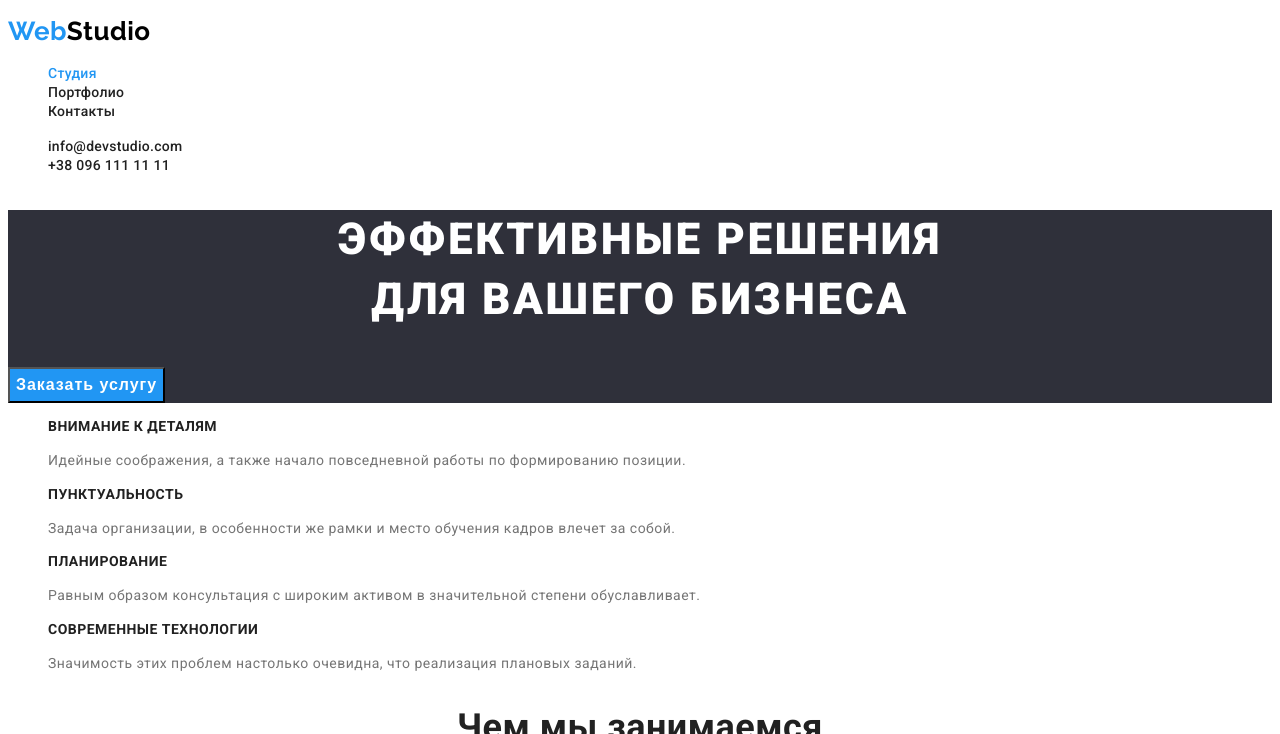
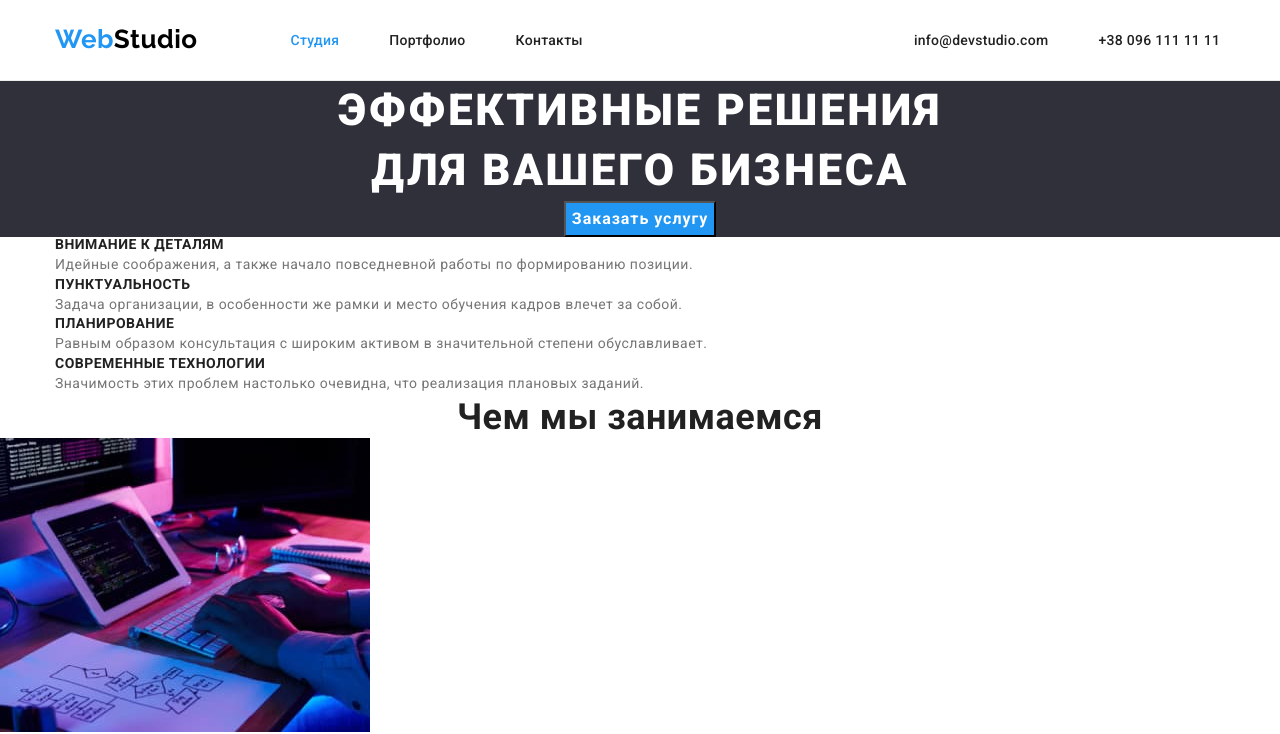
Before and after one commit to MrQuinlan/goit-markup-hw-03, a plain HTML site: page index.html in a window 1280 px wide. Shown: the top 734 px of the page. Drawn offline with nearby package versions, Linux system fonts and the light colour scheme.

Commit message:
header + footer css

```diff
--- a/css/styles.css
+++ b/css/styles.css
@@ -14,9 +14,42 @@ body {
     color: var(--primary-text-color);
 }
 
+.title,
+.list,
+.description {
+    padding: 0;
+    margin: 0;
+}
+
+.container {
+    width: 1200px;
+    padding: 0 15px;
+    margin-left: auto;
+    margin-right: auto;
+
+    /* outline: 2px solid red; */
+}
+
+.centered-items {
+    align-items: center;
+}
+
 /* ========= Шапка ==================================== */
 
+.header {
+    background-color: #FFFFFF;
+    border-bottom: 1px solid #ECECEC;
+}
+
+.header-flex {
+    display: flex;
+    padding: 24px 0;
+    margin: 0;
+}
+
 .logo {
+    min-height: 80px;
+
     text-decoration: none;
     font-family: 'Raleway', sans-serif;
     font-weight: 700;
@@ -25,14 +58,38 @@ body {
 
     color: var(--accent-color);
 }
-/* .logo  */
+
+/* -----logo-----  */
+
 .studio-header {
     color: #000000;
 }
 
-/* Навигация */
-.header {
-    background-color: #FFFFFF;
+/* -----Навигация----- */
+
+.header-nav {
+    display: flex;
+    margin: 0;
+}
+
+.nav-list {
+    display: flex;
+    margin-left: 93px;
+}
+
+.nav-item:not(:first-child) {
+    margin-left: 50px;
+}
+
+/* -----Контактьі----- */
+
+.contacts-list {
+    display: flex;
+    margin-left: 331px;
+}
+
+.contacts-item:not(:first-child) {
+    margin-left: 50px;
 }
 
 .header .link {
@@ -58,6 +115,7 @@ body {
 /* ========= Герой ==================================== */
 
 .hero {
+    text-align: center;
     background-color: #2F303A;
 }
 .hero-title {
@@ -91,10 +149,6 @@ body {
 
 /* ========= Особенности ============================== */
 
-.features .title {
-    display: none;
-}
-
 .list-title {
     font-size: 14px;
     font-weight: 700;
@@ -112,7 +166,7 @@ body {
 
 /* ========= Чем мы занимаемся ======================== */
 
-.title {
+.occupations > .title {
     font-weight: 700;
     font-size: 36px;
     line-height: 1.17;
@@ -141,6 +195,7 @@ body {
 /* ========= Подвал =================================== */
 
 .footer {
+    padding: 60px 0;
     background-color: #2F303A;
 }
 
--- a/index.html
+++ b/index.html
@@ -8,6 +8,7 @@
         <link rel="preconnect" href="https://fonts.googleapis.com">
         <link rel="preconnect" href="https://fonts.gstatic.com" crossorigin>
         <link href="https://fonts.googleapis.com/css2?family=Raleway:wght@700&family=Roboto:wght@400;500;700;900&display=swap" rel="stylesheet">
+        <link rel="stylesheet" href="https://cdnjs.cloudflare.com/ajax/libs/modern-normalize/1.1.0/modern-normalize.min.css">
         <link rel="stylesheet" href="./css/styles.css">
     </head>
 
@@ -17,22 +18,26 @@
         <header class="header">
 
             <!-- Навигация -->
-            <nav>
-                <p>
-                    <a href="./index.html" class="logo">Web<span class="studio-header">Studio</span></a>
+            <div class="container">
+                <div class="header-flex">
+                    <nav class="header-nav">
+                        <p class="description centered-items">
+                            <a href="./index.html" class="logo ">Web<span class="studio-header">Studio</span></a>
                         </p>
-                <ul>
-                    <li><a href="./index.html" class="link current-page">Студия</a></li>
-                    <li><a href="./portfolio.html" class="link">Портфолио</a></li>
-                    <li><a href="#" class="link">Контакты</a></li>
+                        <ul class="list nav-list centered-items">
+                            <li class="nav-item"><a href="./index.html" class="link current-page">Студия</a></li>
+                            <li class="nav-item"><a href="./portfolio.html" class="link">Портфолио</a></li>
+                            <li class="nav-item"><a href="#" class="link">Контакты</a></li>
                         </ul>
                     </nav>
 
                     <!-- Контактьі -->
-            <ul>
-                <li><a href="mailto:info@devstudio.com" class="link">info@devstudio.com</a></li>
-                <li><a href="tel:+380961111111" class="link">+38 096 111 11 11</a></li>
+                    <ul class="list contacts-list centered-items">
+                        <li class="item contacts-item"><a href="mailto:info@devstudio.com" class="link">info@devstudio.com</a></li>
+                        <li class="item contacts-item"><a href="tel:+380961111111" class="link">+38 096 111 11 11</a></li>
                     </ul>
+                </div>
+            </div>
         </header>
 
         <!-- Main -->
@@ -40,86 +45,85 @@
 
             <!-- Герой -->
             <section class="hero">
-                <h1 class="hero-title">Эффективные решения <br /> для вашего бизнеса</h1>
+                <h1 class="title hero-title">Эффективные решения <br /> для вашего бизнеса</h1>
                 <button type="button" class="main-btn">Заказать услугу</button>
             </section>
 
             <!-- Особенности -->
             <section class="features">
-                <h2 class="title">Особенности</h2>
-                <ul>
-                    <li class="list">
-                        <h3 class="list-title">Внимание к деталям</h3>
+                <div class="container">
+                    <h2 class="title" hidden>Особенности</h2>
+                    <ul class="list">
+                        <li class="item">
+                            <h3 class="title list-title">Внимание к деталям</h3>
                             <p class="description">Идейные соображения, а также начало повседневной работы по формированию позиции.</p>
                         </li>
-                    <li class="list">
-                        <h3 class="list-title">Пунктуальность</h3>
+                        <li class="item">
+                            <h3 class="title list-title">Пунктуальность</h3>
                             <p class="description">Задача организации, в особенности же рамки и место обучения кадров влечет за собой.</p>
                         </li>
-                    <li class="list">
-                        <h3 class="list-title">Планирование</h3>
+                        <li class="item">
+                            <h3 class="title list-title">Планирование</h3>
                             <p class="description">Равным образом консультация с широким активом в значительной степени обуславливает.</p>
                         </li>
-                    <li class="list">
-                        <h3 class="list-title">Современные технологии</h3>
+                        <li class="item">
+                            <h3 class="title list-title">Современные технологии</h3>
                             <p class="description">Значимость этих проблем настолько очевидна, что реализация плановых заданий.</p>
                         </li>
                     </ul>
+                </div>
             </section>
 
             <!-- Чем мы занимаемся -->
             <section class="occupations">
                 <h2 class="title">Чем мы занимаемся</h2>
-                <ul>
-                    <li>
-                        <a href="#">
+                <ul class="list">
+                    <li class="item">
                         <img src="./images/box1.jpg" alt="програмист работает за своим столом" width="370" height="294">
-                        </a>
                     </li>
-                    <li>
-                        <a href="#">
+
+                    <li class="item">
                         <img src="./images/box2.jpg" alt="вебдизайнер делает приложение для смартфона" width="370" height="294">
-                        </a>
                     </li>
-                    <li>
-                        <a href="#">
+
+                    <li class="item">
                         <img src="./images/box3.jpg" alt="дизайнер выбирает цвет на планшете" width="370" height="294">
-                        </a>
                     </li>
+
                 </ul>
             </section>
 
             <!-- Наша команда -->
             <section class="team">
                 <h2 class="title">Наша команда</h2>
-                <ul>
-                    <li class="card">
-                        <a href="#">
+                <ul class="list">
+                    <li class="item">
+                        <div class="card">
                             <img src="./images/igor_demianenko.jpg" alt="Игорь Демьяненко" width="270" height="260">
-                        </a>
-                        <h3 class="team-list-title team-list-item">Игорь Демьяненко</h3>
+                            <h3 class="team-list-title team-list-item title">Игорь Демьяненко</h3>
                             <p lang="en" class="team-list-item description">Product Designer</p>
+                        </div>
                     </li>
-                    <li class="card">
-                        <a href="#">
+                    <li class="item">
+                        <div class="card">
                             <img src="./images/olga_repina.jpg" alt="Ольга Репина" width="270" height="260">
-                        </a>
-                        <h3 class="team-list-title team-list-item">Ольга Репина</h3>
+                            <h3 class="team-list-title team-list-item title">Ольга Репина</h3>
                             <p lang="en" class="team-list-item description">Frontend Developer</p>
+                        </div>
                     </li>
-                    <li class="card">
-                        <a href="#">
+                    <li class="item">
+                        <div class="card">
                             <img src="./images/nikolai_tarasov.jpg" alt="Николай Тарасов" width="270" height="260">
-                        </a>
-                        <h3 class="team-list-title team-list-item">Николай Тарасов</h3>
+                            <h3 class="team-list-title team-list-item title">Николай Тарасов</h3>
                             <p lang="en" class="team-list-item description">Marketing</p>
+                        </div>
                     </li>
-                    <li class="card">
-                        <a href="#">
+                    <li class="item">
+                        <div class="card">
                             <img src="./images/mikhail_ermakov.jpg" alt="Михаил Ермаков" width="270" height="260">
-                        </a>
-                        <h3 class="team-list-title team-list-item">Михаил Ермаков</h3>
+                            <h3 class="team-list-title team-list-item title">Михаил Ермаков</h3>
                             <p lang="en" class="team-list-item description">UI Designer</p>
+                        </div>
                     </li>
                 </ul>
             </section>
@@ -129,7 +133,8 @@
         <footer class="footer">
 
             <!-- Логотип -->
-            <p>
+            <div class="container">
+                <p class="description">
                     <a href="./index.html" class="logo">Web<span class="studio-footer">Studio</span></a>
                 </p>
 
@@ -139,6 +144,7 @@
                     <a href="mailto:info@devstudio.com" class="link">info@devstudio.com</a><br />
                     <a href="tel:+380961111111" class="link">+38 096 111 11 11</a>
                 </address>
+            </div>
         </footer>
 
 
```
Also changed, not shown: portfolio.html (+18 -11 lines). Lines whose indentation alone changed are shown as unchanged.
